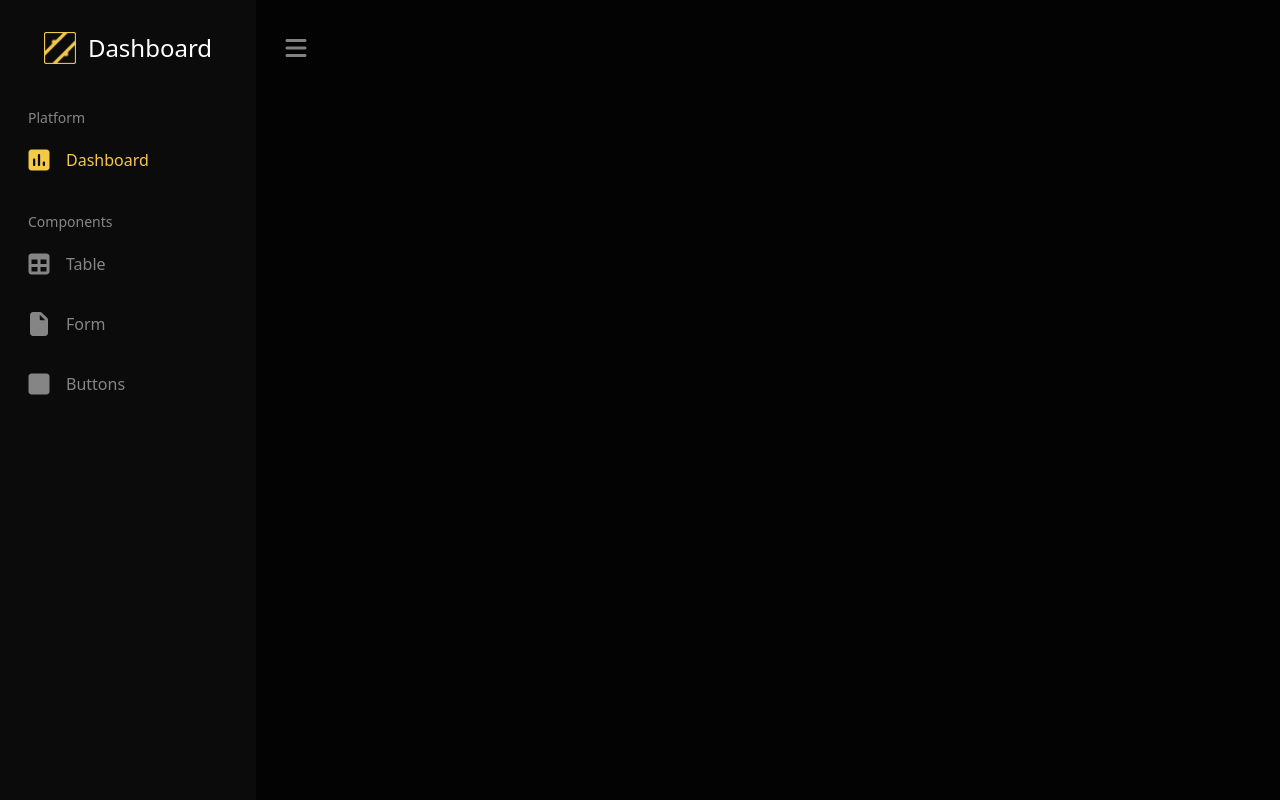
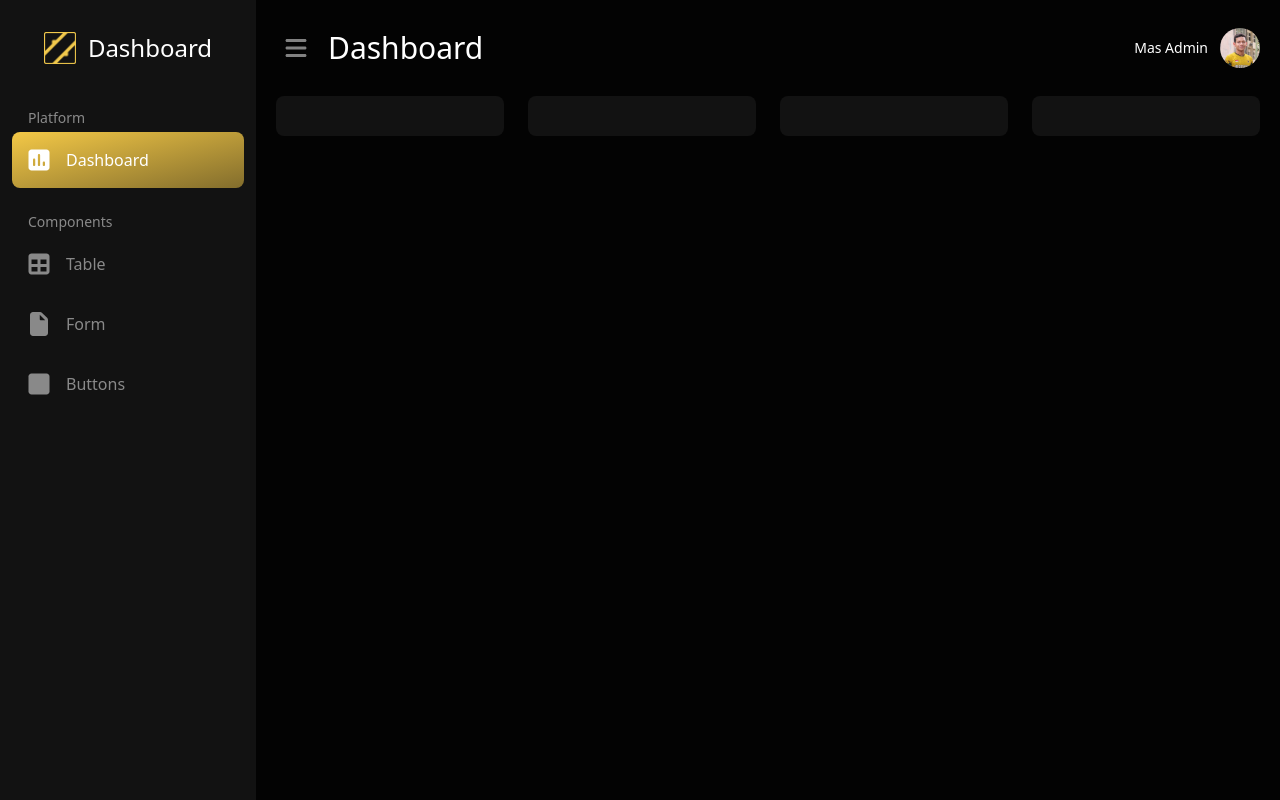
Before and after one commit to zulfahmidev/simple-dashboard, a plain HTML site: page index.html in a window 1280 px wide. Drawn offline with Linux system fonts and the light colour scheme.

Commit message:
feat: update sidebar and topbar

```diff
--- a/index.html
+++ b/index.html
@@ -1,5 +1,6 @@
 <!DOCTYPE html>
 <html lang="en" class="dark">
+
 <head>
     <meta charset="UTF-8">
     <meta name="viewport" content="width=device-width, initial-scale=1.0">
@@ -13,18 +14,21 @@
     <script src="assets/vendor/fontawesome/js/all.min.js"></script>
 
 </head>
+
 <body class="bg-background dark:text-white">
 
     <!-- Wrapper -->
     <div class="flex h-screen">
 
         <!-- Sidebar -->
-        <div class="w-fit sidebar-show sidebar-show:lg:w-80 bg-surface h-full" id="sidebar">
+        <div class="w-fit sidebar-show sidebar-show:lg:w-80 bg-surface h-full flex flex-col" id="sidebar">
 
             <!-- Header -->
+            <div>
                 <div class="h-24 px-5 flex items-center justify-center gap-3">
                     <img class="h-8" src="assets/images/logo.png" alt="Logo Dashboard">
                     <h1 class="text-2xl hidden sidebar-show:lg:block">Dashboard</h1>
+                </div>
             </div>
             <!-- End Header -->
 
@@ -36,7 +40,9 @@
 
                     <div class="text-sm font-light opacity-50 px-4 hidden sidebar-show:lg:block">Platform</div>
 
-                    <div class="p-3 hover:bg-foreground/10 text-primary cursor-pointer rounded-lg flex gap-3 items-center">
+                    <!-- Link Active -->
+                    <div
+                        class="p-3 text-white bg-gradient-to-tl from-primary/50 to-primary rounded-lg flex gap-3 items-center">
                         <div class="text-2xl"><i class="fa fa-square-poll-vertical"></i></div>
                         <span class="hidden sidebar-show:lg:block">Dashboard</span>
                     </div>
@@ -48,18 +54,20 @@
 
                     <div class="text-sm font-light opacity-50 px-4 hidden sidebar-show:lg:block">Components</div>
 
-                    <!-- Link Active -->
-                    <div class="p-3 hover:bg-foreground/10 opacity-50 hover:opacity-100 cursor-pointer rounded-lg flex gap-3 items-center">
+                    <div
+                        class="p-3 hover:bg-foreground/10 opacity-50 hover:opacity-100 cursor-pointer rounded-lg flex gap-3 items-center">
                         <div class="text-2xl"><i class="fa fa-table"></i></div>
                         <span class="hidden sidebar-show:lg:block">Table</span>
                     </div>
 
-                    <div class="p-3 hover:bg-foreground/10 opacity-50 hover:opacity-100 cursor-pointer rounded-lg flex gap-3 items-center">
+                    <div
+                        class="p-3 hover:bg-foreground/10 opacity-50 hover:opacity-100 cursor-pointer rounded-lg flex gap-3 items-center">
                         <div class="text-2xl"><i class="fa fa-file"></i></div>
                         <span class="hidden sidebar-show:lg:block">Form</span>
                     </div>
 
-                    <div class="p-3 hover:bg-foreground/10 opacity-50 hover:opacity-100 cursor-pointer rounded-lg flex gap-3 items-center">
+                    <div
+                        class="p-3 hover:bg-foreground/10 opacity-50 hover:opacity-100 cursor-pointer rounded-lg flex gap-3 items-center">
                         <div class="text-2xl"><i class="fa fa-stop"></i></div>
                         <span class="hidden sidebar-show:lg:block">Buttons</span>
                     </div>
@@ -69,30 +77,77 @@
             </div>
             <!-- End Navigations -->
 
+            <!-- <div class="h-full flex flex-col justify-end p-5">
+                <div class="aspect-square w-full rounded-lg bg-primary/10"></div>
+            </div> -->
         </div>
         <!-- End Sidebar -->
 
-        <!-- Content -->
-        <div class="w-full">
+        <!-- Main -->
+        <main class="w-full">
 
-            <!-- Header -->
-            <header class="h-24 flex items-center px-5">
+            <!-- Topbar -->
+            <header class="h-24 flex items-center justify-between px-5">
 
+                <div class="flex items-center">
                     <!-- Sidebar Toggle -->
-                <div class="h-10 w-10 rounded-lg hover:bg-foreground/10 opacity-50 hover:opacity-100 cursor-pointer items-center justify-center text-2xl hidden lg:flex" id="sidebar-toggle">
+                    <div class="h-10 w-10 rounded-lg hover:bg-foreground/10 opacity-50 hover:opacity-100 cursor-pointer items-center justify-center text-2xl hidden lg:flex"
+                        id="sidebar-toggle">
                         <i class="fa fa-bars"></i>
                     </div>
                     <!-- End Sidebar Toggle -->
 
+                    <!-- Page Name -->
+                    <div class="text-3xl px-3">Dashboard</div>
+                    <!-- End Page Name -->
+                </div>
+
+                <div class="">
+                    <!-- Profile -->
+                    <div class="flex items-center gap-3 relative group">
+                        <div class="text-sm">Mas Admin</div>
+                        <div class="w-10 h-10 rounded-full bg-foreground/10 overflow-hidden">
+                            <img src="assets/images/profile.jpeg" alt="profile picture">
+                        </div>
+
+                        <!-- Dropdown Navigation -->
+                        <div class="hidden group-hover:block absolute -right-5 top-11">
+                            <div class="border border-foreground/10 rounded-lg w-48 bg-surface py-3">
+                                <div
+                                    class="px-3 py-2 opacity-75 hover:opacity-100 hover:bg-foreground/10 cursor-pointer flex gap-3">
+                                    <div class="">
+                                        <i class="fa fa-sign-out"></i>
+                                    </div>
+                                    <div class="">Logout</div>
+                                </div>
+                            </div>
+                        </div>
+                        <!-- End Dropdown Navigation -->
+                    </div>
+                    <!-- End Profile -->
+                </div>
+
             </header>
-            <!-- End Header -->
+            <!-- End Topbar -->
 
+            <!-- Content -->
+            <section class="px-5">
+                <div class="grid grid-cols-4 gap-6">
+                    <div class="bg-surface rounded-lg p-5"></div>
+                    <div class="bg-surface rounded-lg p-5"></div>
+                    <div class="bg-surface rounded-lg p-5"></div>
+                    <div class="bg-surface rounded-lg p-5"></div>
                 </div>
+            </section>
             <!-- End Content -->
+
+        </main>
+        <!-- End Main -->
 
     </div>
     <!-- End Wrapper -->
 
     <script src="assets/scripts/index.js"></script>
 </body>
+
 </html>
```
Also changed, not shown: assets/images/profile.jpeg (added), assets/styles/globals.css, 3 other files. Lines whose indentation alone changed are shown as unchanged.
